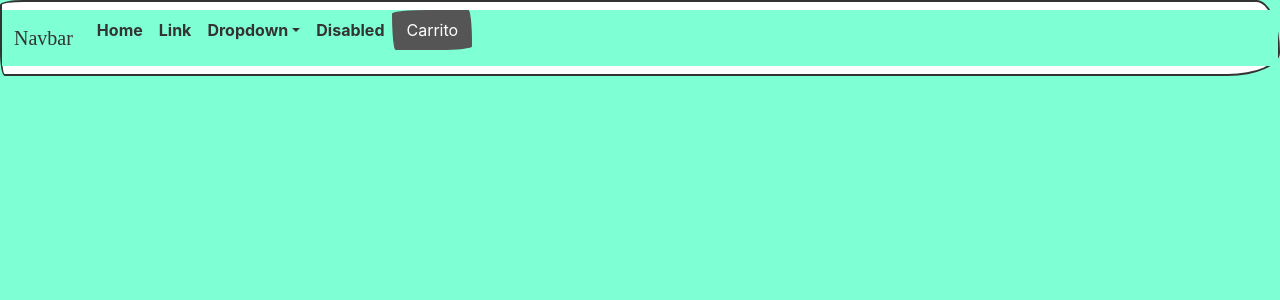
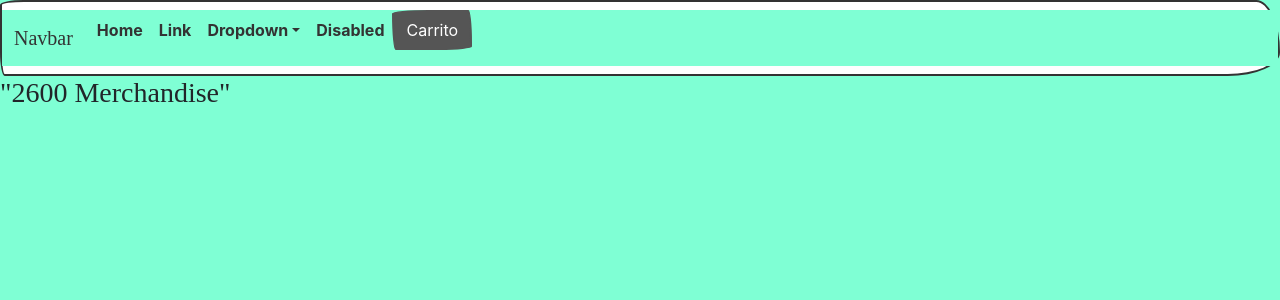
Before and after one commit to Mardonio-Abreu/market-abreu, a React (Create React App) app: page / in a window 1280 px wide. Shown: the top 300 px of the page. Built offline with nearby package versions, Linux system fonts and the light colour scheme; a web font is replaced by a local one.

Commit message:
Primera entrega (corrección)

```diff
--- a/src/App.jsx
+++ b/src/App.jsx
@@ -1,5 +1,6 @@
 import './css/style.css';
 import NavBar from './components/NavBar/NavBar';
+import ItemListContainer from './components/ItemListContainer/ItemListContainer';
 
 function App() {
 
@@ -8,6 +9,7 @@
   <>
 
     <NavBar />
+    <ItemListContainer />
 
   </>
 
--- /dev/null
+++ b/src/components/ItemListContainer/ItemListContainer.jsx
@@ -0,0 +1,13 @@
+function ItemListContainer (){
+
+return (
+
+<>
+    <h3>"2600 Merchandise"</h3>
+</>
+
+);
+
+}
+
+export default ItemListContainer;
```
